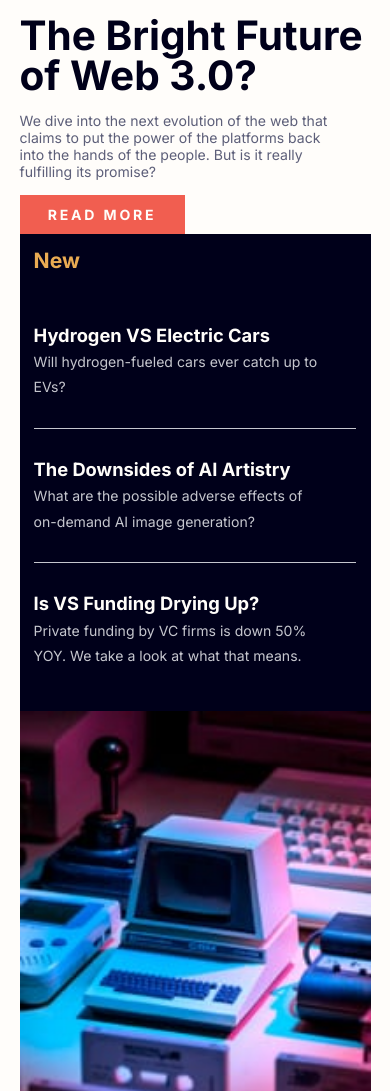
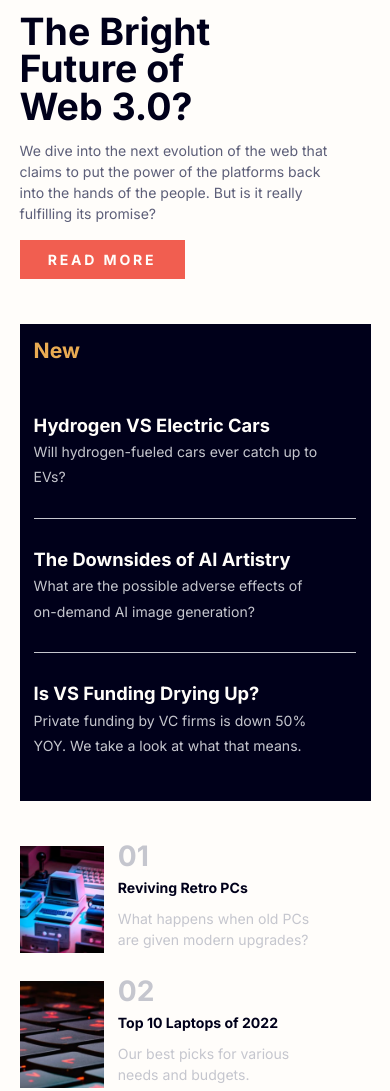
Before and after one commit to FrontendMentor-Lecap/News-Homepage-Main, a plain HTML site: page index.html in a window 390 px wide. Shown: the part 370-1461 px from the top of the page. Drawn offline with Linux system fonts and the light colour scheme.

Commit message:
Grid added to main, and individual components

```diff
--- a/index.html
+++ b/index.html
@@ -50,17 +50,22 @@
       </header>
 
       <main>
-        <img src="./assets/images/image-web-3-mobile.jpg" alt="Figures image" />
+        <div class="main-article">
+          <img
+            src="./assets/images/image-web-3-mobile.jpg"
+            alt="Figures image"
+          />
           <div class="main-title"><h1>The Bright Future of Web 3.0?</h1></div>
           <div class="main-paragraph">
             <p>
               We dive into the next evolution of the web that claims to put the
-            power of the platforms back into the hands of the people. But is it
-            really fulfilling its promise?
+              power of the platforms back into the hands of the people. But is
+              it really fulfilling its promise?
             </p>
           </div>
           <div class="button">
             <button>Read More</button>
+          </div>
         </div>
         <div class="new-grid">
           <h2>New</h2>
@@ -96,7 +101,7 @@
               alt="Lapto Keyboard"
             />
             <h2>02</h2>
-            <h4>T<a href="#">Top 10 Laptops of 2022</a></h4>
+            <h4><a href="#">Top 10 Laptops of 2022</a></h4>
             <p>Our best picks for various needs and budgets.</p>
           </div>
           <div class="article">
--- a/style.css
+++ b/style.css
@@ -46,16 +46,24 @@ nav img {
     display: flex;
 }
 
+main {
+    display: grid;
+    grid-gap: 3rem;
+}
+
+.main-article {
+    display: grid;
+    grid-gap: 1rem;
+}
+
 main img {
     width: 100%;
 }
 
-.main-title {
-    margin-top: 1rem;
-}
 
 .main-title h1 {
-    font-size: 2.7rem;
+    font-size: 2.5rem;
+    max-width: 10ch;
     font-weight: bolder;
     line-height: 1;
     color: var(--vdBlue);
@@ -63,12 +71,11 @@ main img {
 
 .main-paragraph {
     color: var(--dgrayBlue);
-    margin-top: 1rem;
     max-width: 37ch;
+    line-height: 1.5em;
 }
 
 button {
-    margin-top: 1rem;
     background-color: var(--red);
     border: none;
     color: var(--white);
@@ -108,3 +115,35 @@ button {
 .new-article:nth-last-child(1) {
     border-bottom: none;
 }
+
+.numbered-articles {
+    display: grid;
+    grid-gap: 2em;
+}
+
+.article {
+    display: grid;
+    grid-template-columns: 1fr 3fr;
+    grid-gap: 0.5em;
+    color: var(--grayBlue);
+    grid-column-gap: 1em;
+    line-height: 1.5em;
+}
+
+.article img {
+    grid-row: 1 / 4;
+}
+
+.article h2 {
+    color: var(--grayBlue);
+    font-size: 2em;
+}
+
+.article a {
+    color: var(--vdBlue);
+}
+
+.article p {
+    grid-row: 3/4;
+    max-width: 22ch;
+}
```
Lines whose indentation alone changed are shown as unchanged.
